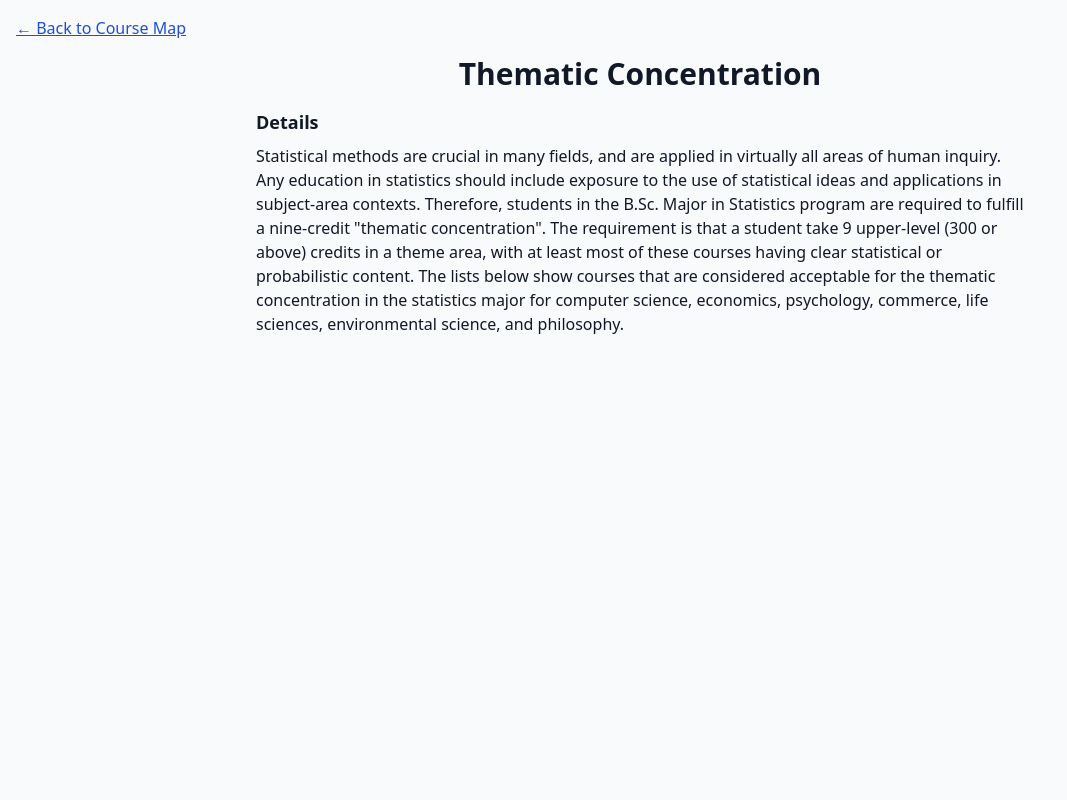
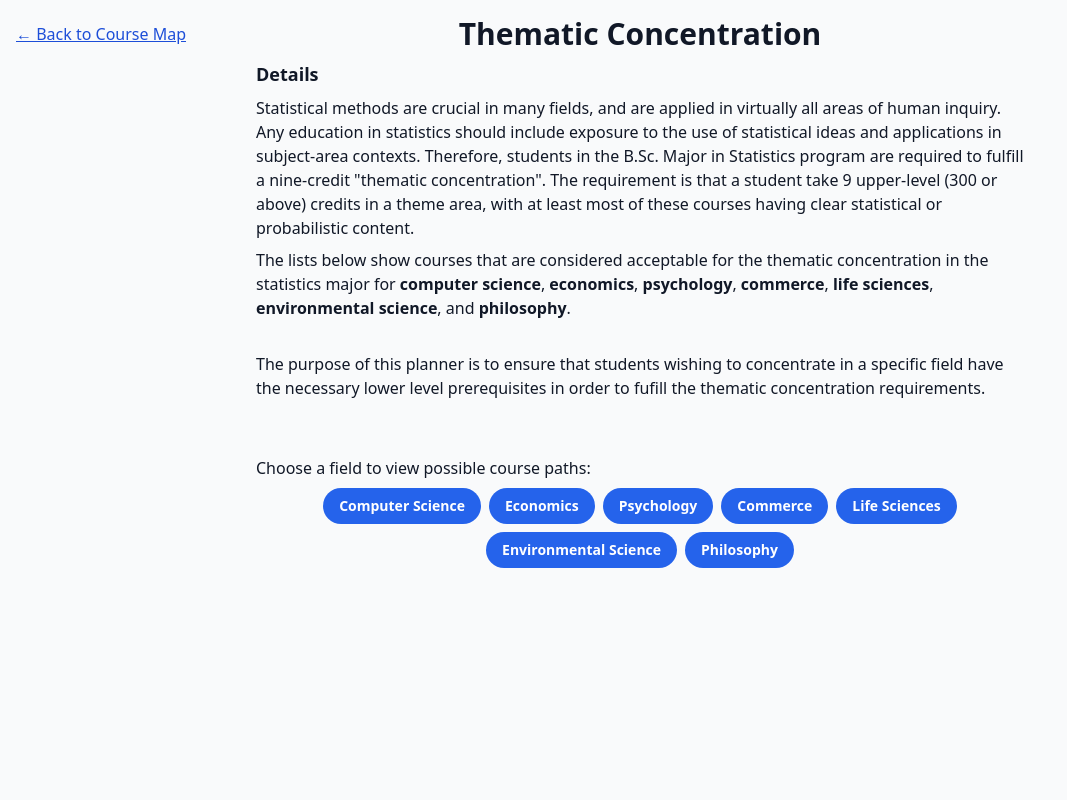
Before and after one commit to qtzan/ubc-stats-planner, a Flask app: page /thematic-concentration in a window 1280 px wide. Shown: the whole page, without its empty margins (0-1067 px from the left). Run offline with Flask 3, Linux system fonts and the light colour scheme; some libraries are stand-ins or nearby versions.

Commit message:
Created information for thematic concentration page

```diff
--- a/app.py
+++ b/app.py
@@ -1,6 +1,7 @@
 from flask import Flask, render_template
 import subprocess
 import json
+import re
 
 
 app = Flask(__name__)
@@ -85,6 +86,12 @@ def generateGraph(courseData):
     """
 
 
+# Replace the fixed pt width/height that dot emits with 100% so the SVG
+# scales down to fit its container instead of overflowing and scrolling
+def make_svg_responsive(svg):
+    return re.sub(r'<svg width="\d+pt" height="\d+pt"', '<svg width="100%" height="100%"', svg, count=1)
+
+
 def loadData(filename):
     with open(f'data/{filename}') as f:
         courses = json.load(f)
@@ -107,7 +114,7 @@ def loadPrograms(filename):
 def index():
     courseData = loadData("courses.json")
     courseGraph = generateGraph(courseData)
-    courseMap = subprocess.check_output(['dot', '-Tsvg'], input=courseGraph.encode()).decode('utf-8')
+    courseMap = make_svg_responsive(subprocess.check_output(['dot', '-Tsvg'], input=courseGraph.encode()).decode('utf-8'))
     programs = loadPrograms('programs.json')
     return render_template("index.html", courseMap=courseMap, courseData=courseData, programs=programs)
 
@@ -115,5 +122,10 @@ def index():
 def thematic_concentration():
     return render_template("thematic_concentration.html")
 
+@app.route('/thematic-concentration/<field>')
+def concentration_field(field):
+    name = field.replace('-', ' ').title()
+    return render_template("concentration_field.html", field=name)
+
 if __name__ == '__main__':
     app.run(debug=True)
--- a/templates/index.html
+++ b/templates/index.html
@@ -47,7 +47,7 @@
 	<div class="md:grid md:grid-cols-3 gap-x-4 flex-1 min-w-0 min-h-0">
 
 		<!-- Course Map SVG generated in app.py -->
-		<div class="rounded-lg border border-gray-900 col-span-2 flex-row bg-white overflow-auto h-full p-2">
+		<div class="rounded-lg border border-gray-900 col-span-2 flex-row bg-white overflow-hidden h-full p-2">
 			{{ courseMap | safe }}
 		</div>
 
--- a/templates/thematic_concentration.html
+++ b/templates/thematic_concentration.html
@@ -10,13 +10,12 @@
 	<script src="https://cdn.tailwindcss.com"></script>
 </head>
 
-<body class="p-4 bg-gray-50 w-full min-h-screen flex flex-col gap-y-4">
+<body class="p-4 bg-gray-50 w-full min-h-screen flex flex-col gap-y-2">
 
-	<div>
-		<a href="/" class="text-blue-700 underline">&larr; Back to Course Map</a>
+	<div class="relative flex items-center justify-center">
+		<a href="/" class="absolute left-0 text-blue-700 underline">&larr; Back to Course Map</a>
+		<h1 class="text-gray-900 text-3xl font-bold text-center">Thematic Concentration</h1>
 	</div>
-
-	<h1 class="text-gray-900 text-3xl font-bold text-center">Thematic Concentration</h1>
 
 	<div class="max-w-3xl mx-auto">
 		<h2 class="text-lg font-bold text-gray-900">Details</h2>
@@ -26,10 +25,34 @@
 			applications in subject-area contexts. Therefore, students in the B.Sc. Major in Statistics program
 			are required to fulfill a nine-credit "thematic concentration". The requirement is that a student
 			take 9 upper-level (300 or above) credits in a theme area, with at least most of these courses
-			having clear statistical or probabilistic content. The lists below show courses that are
-			considered acceptable for the thematic concentration in the statistics major for computer science,
-			economics, psychology, commerce, life sciences, environmental science, and philosophy.
+			having clear statistical or probabilistic content.
+
+			<p class = "text-gray-900 mt-2">
+			The lists below show courses that are
+			considered acceptable for the thematic concentration in the statistics major for <strong>computer science</strong>,
+			<strong>economics</strong>, <strong>psychology</strong>, <strong>commerce</strong>, <strong>life sciences</strong>, <strong>environmental science</strong>, and <strong>philosophy</strong>.
+			</p>
 		</p>
+		<br>
+		<p class = "text-gray-900 mt-2">
+			The purpose of this planner is to ensure that students wishing to concentrate in a specific field
+			have the necessary lower level prerequisites in order to fufill the thematic concentration requirements.
+		</p>
+		<br>
+		<br>
+		<p class = "text-gray-900 mt-2">
+			Choose a field to view possible course paths:
+		</p>
+
+		<div class="flex flex-wrap justify-center gap-2 mt-2">
+			<a href="/thematic-concentration/computer-science" class="rounded-full py-2 px-4 text-sm font-semibold cursor-pointer bg-blue-600 hover:bg-blue-700 text-white whitespace-nowrap">Computer Science</a>
+			<a href="/thematic-concentration/economics" class="rounded-full py-2 px-4 text-sm font-semibold cursor-pointer bg-blue-600 hover:bg-blue-700 text-white whitespace-nowrap">Economics</a>
+			<a href="/thematic-concentration/psychology" class="rounded-full py-2 px-4 text-sm font-semibold cursor-pointer bg-blue-600 hover:bg-blue-700 text-white whitespace-nowrap">Psychology</a>
+			<a href="/thematic-concentration/commerce" class="rounded-full py-2 px-4 text-sm font-semibold cursor-pointer bg-blue-600 hover:bg-blue-700 text-white whitespace-nowrap">Commerce</a>
+			<a href="/thematic-concentration/life-sciences" class="rounded-full py-2 px-4 text-sm font-semibold cursor-pointer bg-blue-600 hover:bg-blue-700 text-white whitespace-nowrap">Life Sciences</a>
+			<a href="/thematic-concentration/environmental-science" class="rounded-full py-2 px-4 text-sm font-semibold cursor-pointer bg-blue-600 hover:bg-blue-700 text-white whitespace-nowrap">Environmental Science</a>
+			<a href="/thematic-concentration/philosophy" class="rounded-full py-2 px-4 text-sm font-semibold cursor-pointer bg-blue-600 hover:bg-blue-700 text-white whitespace-nowrap">Philosophy</a>
+		</div>
 	</div>
 
 </body>
```
Also changed, not shown: templates/concentration_field.html (added, +22 -0 lines).
